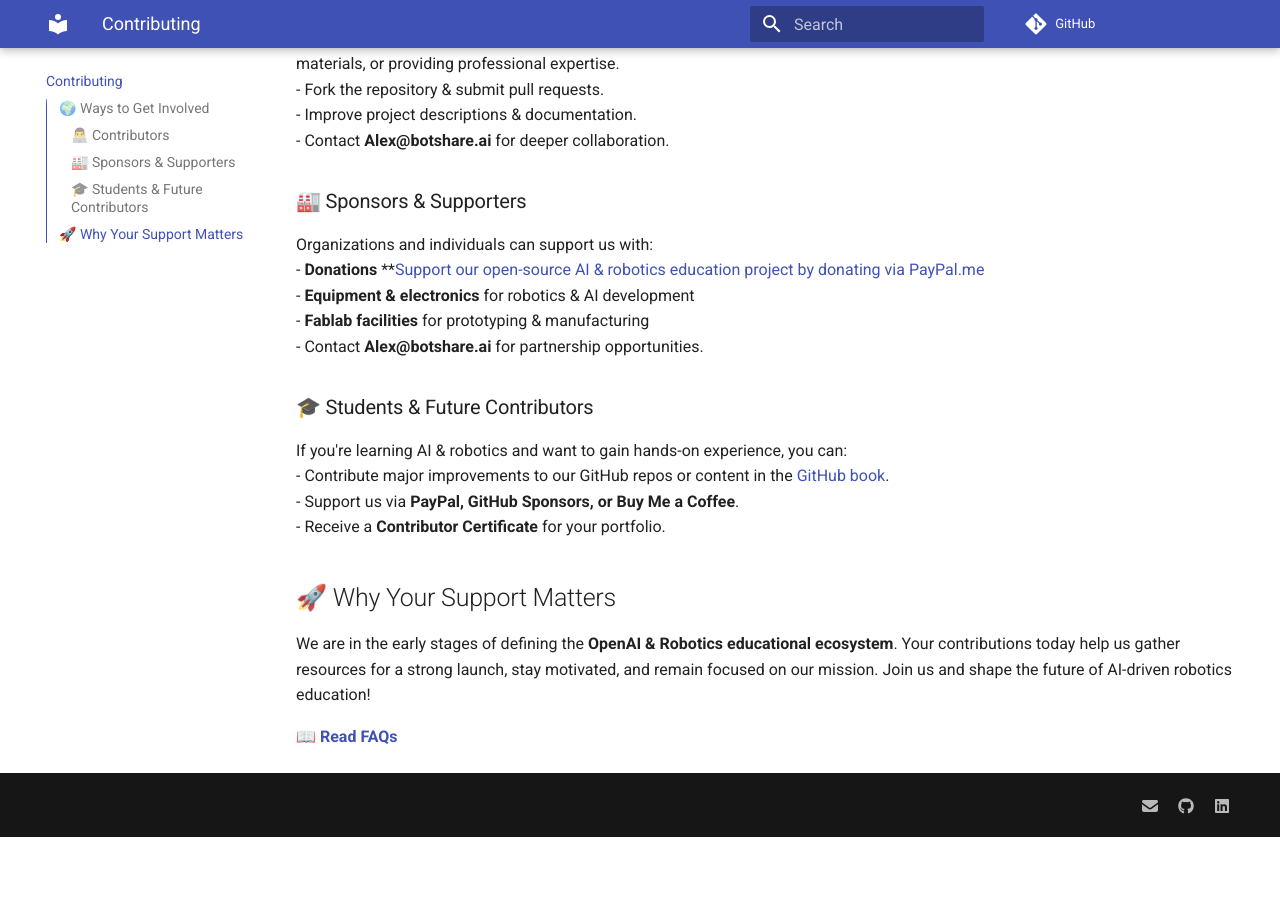
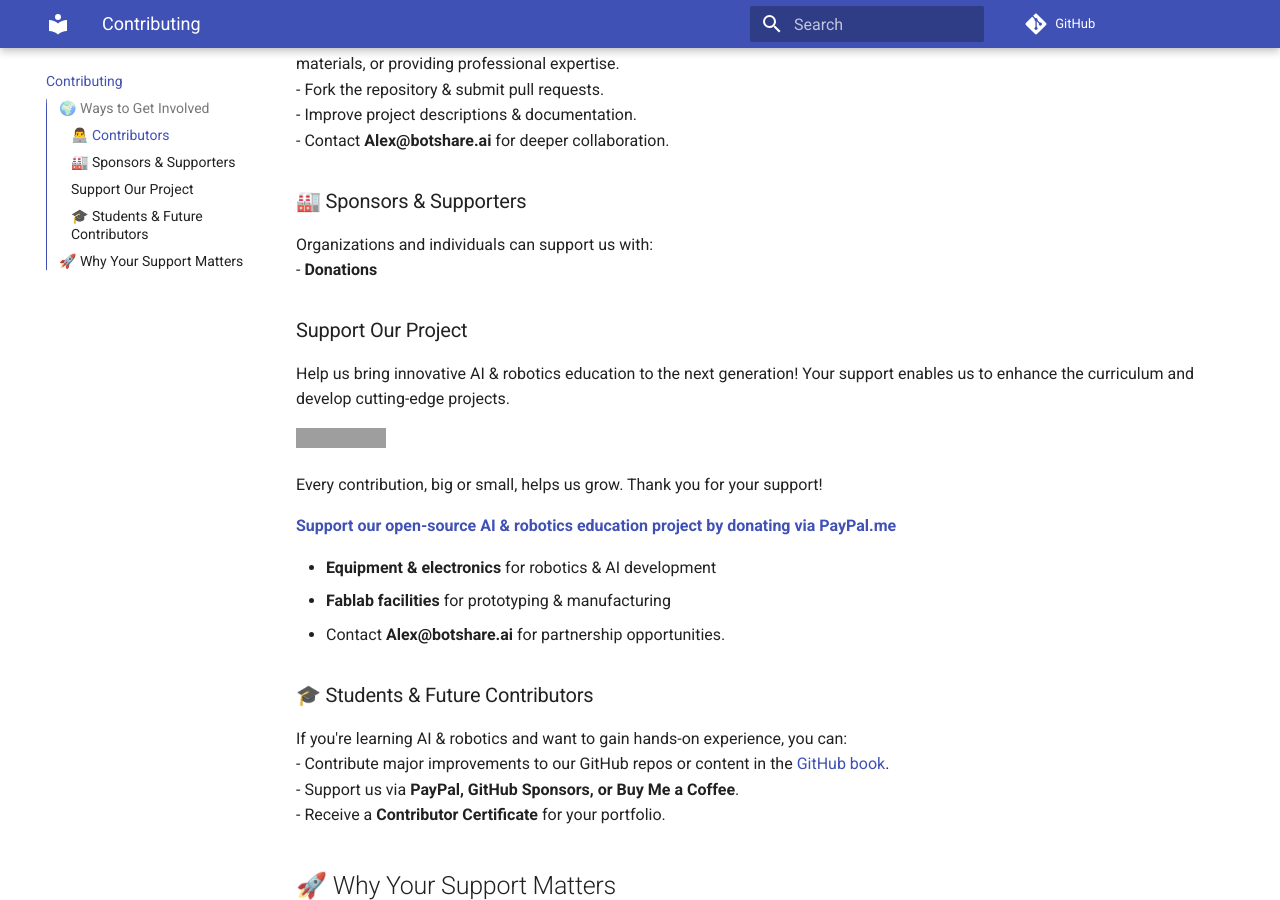
Before and after one commit to BotshareAI/Botshare_book, an MkDocs documentation site: the page built from docs/contributing.md, in a window 1280 px wide and 900 px high, scrolled down 299 px. Built offline with MkDocs 1.6.1 and Material for MkDocs 9.7.7, drawn with Linux system fonts in a browser that asks for light colours; before the commit the page ends 1136 px from its top, so only the background shows below that; grey boxes are pictures that could not be loaded.

Commit message:
Update contributing.md

```diff
--- a/docs/contributing.md
+++ b/docs/contributing.md
@@ -11,7 +11,15 @@
 ### 🏭 Sponsors & Supporters
 Organizations and individuals can support us with:
 - **Donations**
-**[Support our open-source AI & robotics education project by donating via PayPal.me](https://www.paypal.com/paypalme/BotshareAI)
+### Support Our Project
+Help us bring innovative AI & robotics education to the next generation! Your support enables us to enhance the curriculum and develop cutting-edge projects.
+
+[![Donate via PayPal](https://img.shields.io/badge/Donate-PayPal-blue.svg)](https://www.paypal.com/paypalme/BotshareAI)
+
+Every contribution, big or small, helps us grow. Thank you for your support!
+
+**[Support our open-source AI & robotics education project by donating via PayPal.me](https://www.paypal.com/paypalme/BotshareAI)**
+
 - **Equipment & electronics** for robotics & AI development
 - **Fablab facilities** for prototyping & manufacturing
 - Contact **Alex@botshare.ai** for partnership opportunities.
```
